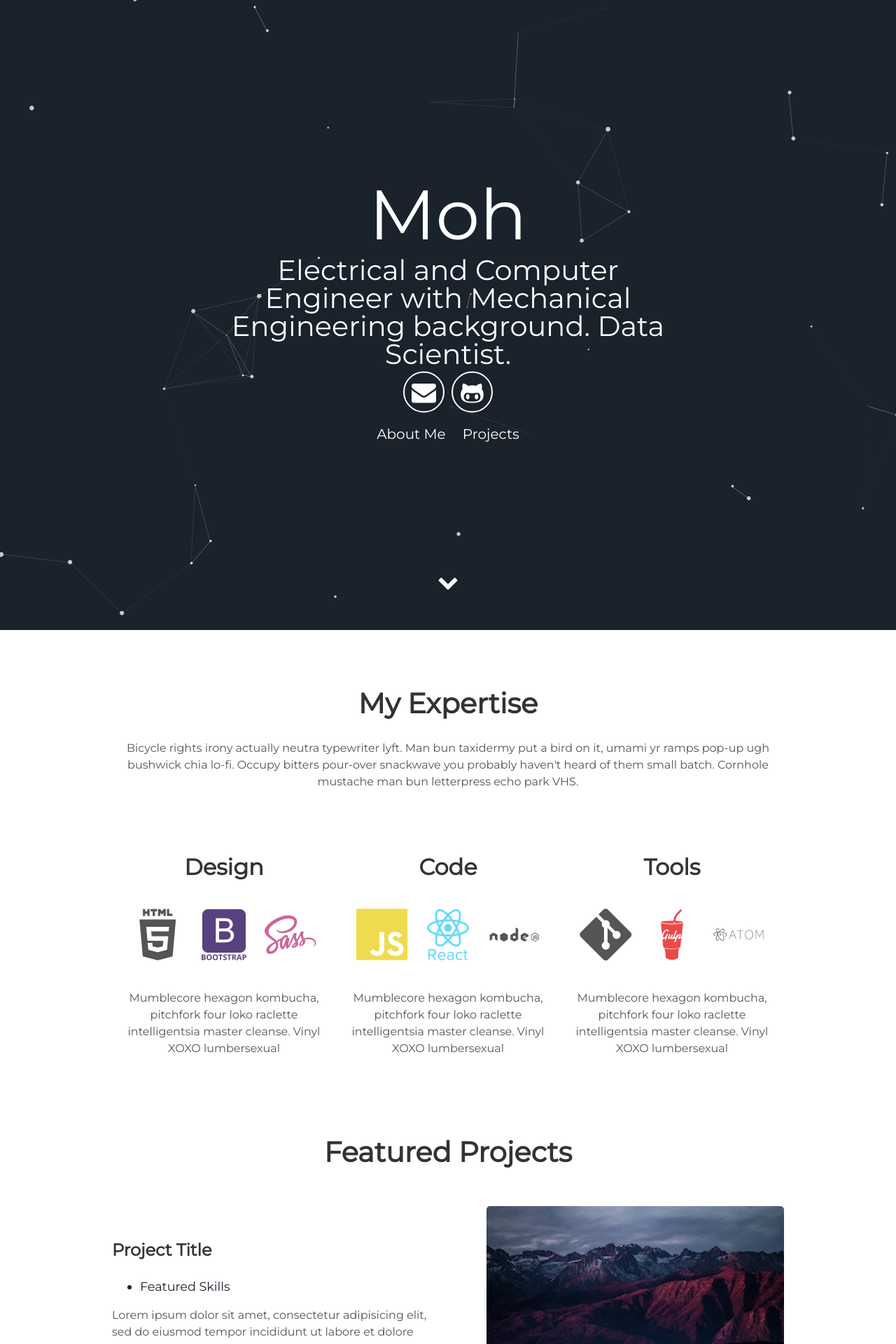
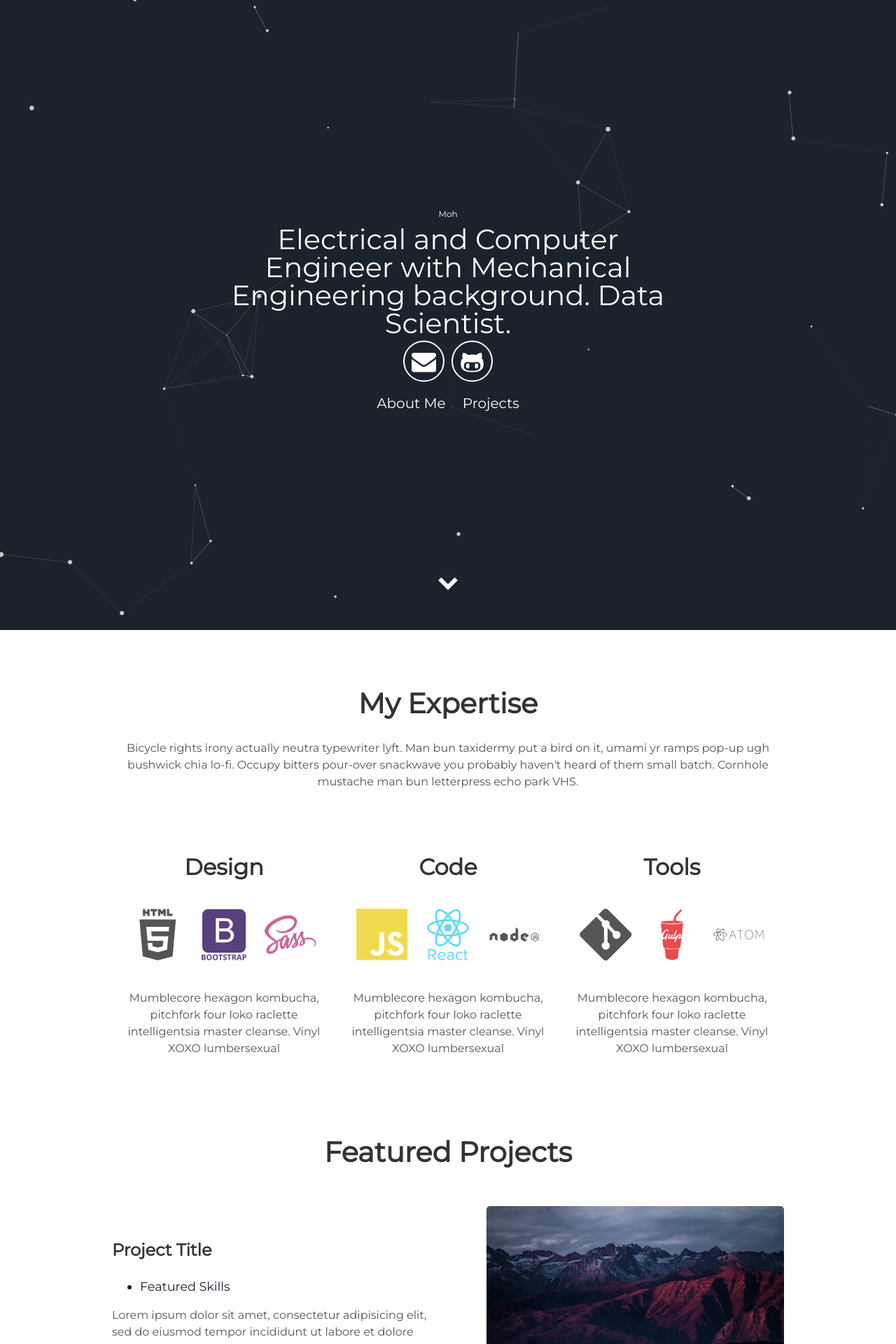
Before and after one commit to danielm201s/danielm201s.github.io, a Jekyll site: the page built from index.html, in a window 1280 px wide. Shown: the top 1920 px of the page at 70% size. Built offline with Jekyll 4.4.1, drawn with Linux system fonts in a browser that asks for light colours.

Commit message:
Update header.html

```diff
--- a/_includes/header.html
+++ b/_includes/header.html
@@ -1,7 +1,7 @@
 <div id="particles-js">
   <div class="header">
 
-        <span styles="font-size:12px;" class="site-title">{{site.username}}</span>
+        <span style="font-size:12px;" class="site-title">{{site.username}}</span>
         <span class="site-description">{{site.user_title}}</span>
 
       <div class="header-icons">
```
